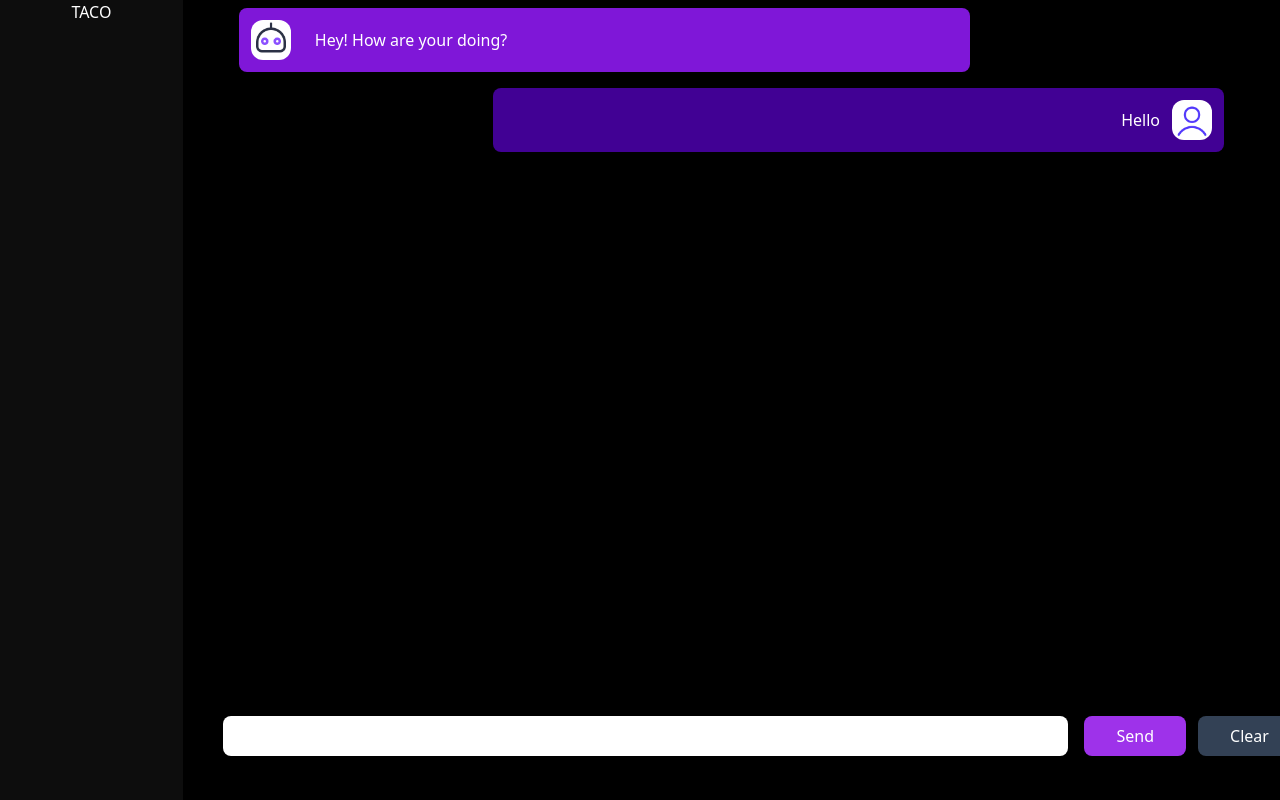
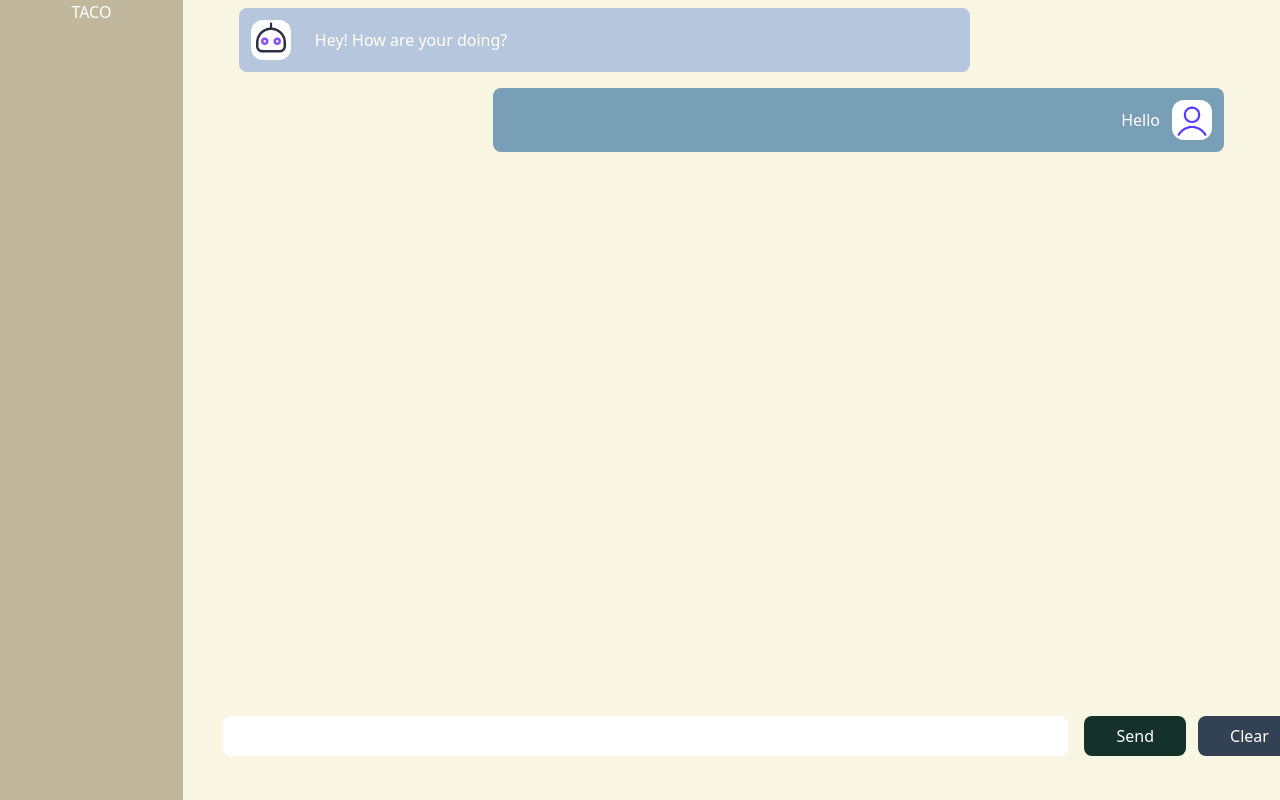
Before and after one commit to Yodawgz0/taco, a Next.js app: page / in a window 1280 px wide. Shown: the top 800 px of the page. Built offline with nearby package versions, Linux system fonts and the light colour scheme.

Commit message:
adding color pallete

```diff
--- a/tailwind.config.js
+++ b/tailwind.config.js
@@ -8,11 +8,11 @@ module.exports = {
   theme: {
     extend: {
       colors: {
-        hypBlack: "#000000",
-        hypBlackLight: "#0d0d0d",
-        hypLightPurple: "#9e32ea",
-        hypMedPurple: "#7f17d8",
-        hypDarkPurple: "#410194",
+        hypBlack: "#F9F6E4",
+        hypBlackLight: "#c1b79d",
+        hypLightPurple: "#14312a",
+        hypMedPurple: "#b6c7dd",
+        hypDarkPurple: "#789Fb5",
       },
     },
   },
```
